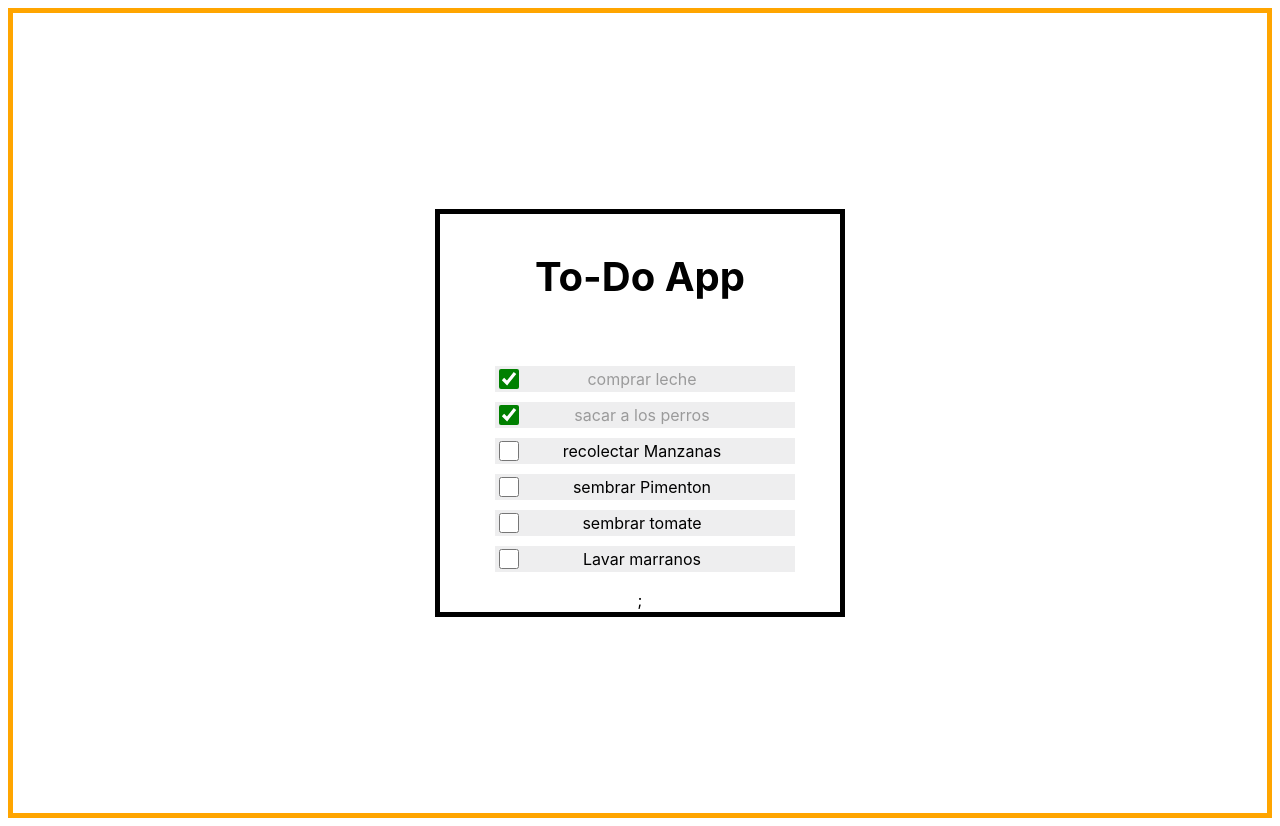
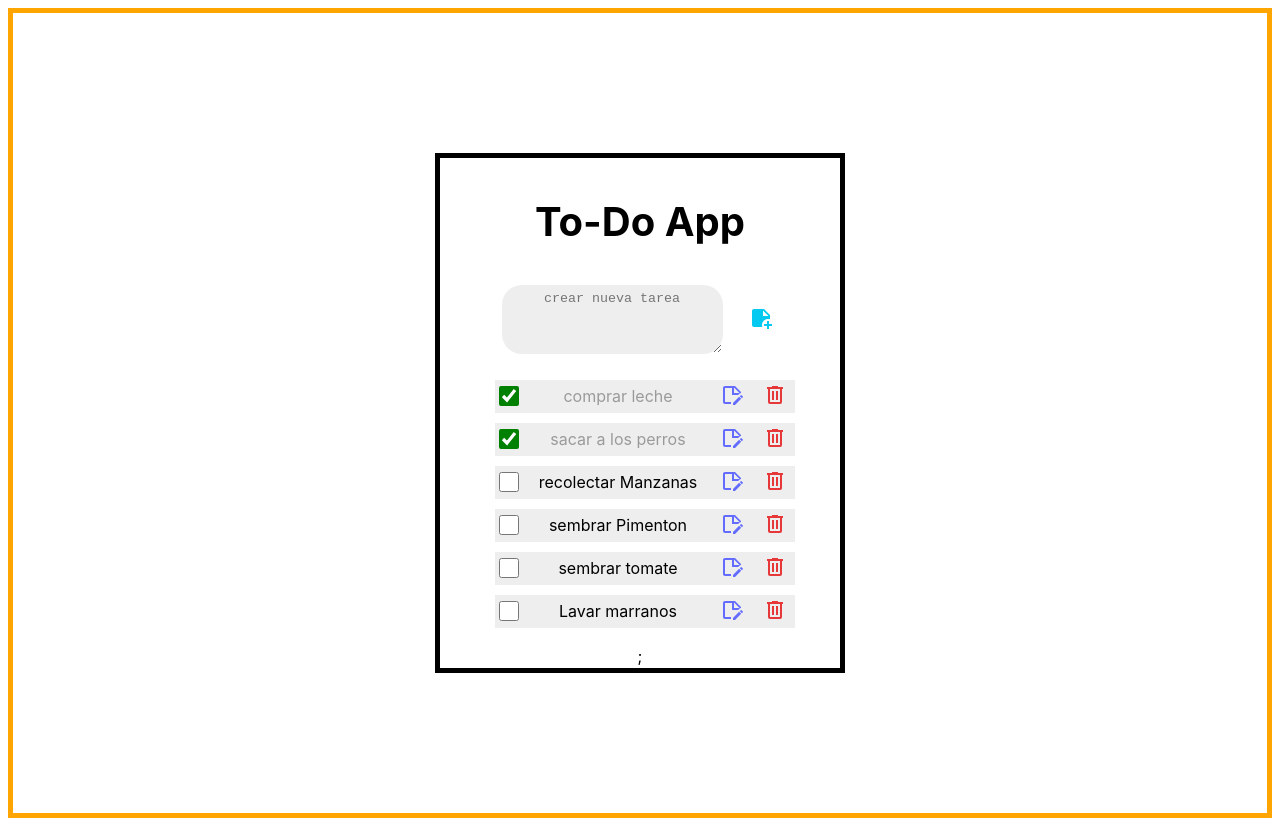
Before and after one commit to XiomaraGutierrez/LISTA-react, a React (Vite) app: page / in a window 1280 px wide. Built offline with nearby package versions, Linux system fonts and the light colour scheme.

Commit message:
frontend del proyecto integrador v1.0 complete

```diff
--- a/src/components/TaskList.jsx
+++ b/src/components/TaskList.jsx
@@ -1,9 +1,9 @@
 // import { useState } from "react";
 import Tasks from "./Task";
-// import CreateToDo from "./CreateToDo";
+import CreateToDo from "./CreateToDo";
 import "./TaskListStyle.css";
 import Icon from "@mdi/react";
-// import { mdiTrashCanOutline, mdiNoteEditOutline } from "@mdi/js";
+import { mdiTrashCanOutline, mdiNoteEditOutline } from "@mdi/js";
 
 export const TaskList = () => {
 
@@ -28,7 +28,7 @@ export const TaskList = () => {
 
         <div className="icon">
           <button className="btniconedit">
-            {/* <Icon path={mdiNoteEditOutline} size={1} color={" #646cff"} /> */}
+            <Icon path={mdiNoteEditOutline} size={1} color={" #646cff"} />
           </button>
 
           <button
@@ -37,7 +37,7 @@ export const TaskList = () => {
               borderColor: "transparent",
             }}
           >
-            {/* <Icon path={mdiTrashCanOutline} size={1} color={"#e63739"} /> */}
+            <Icon path={mdiTrashCanOutline} size={1} color={"#e63739"} />
           </button>
         </div>
       </div>
@@ -46,7 +46,7 @@ export const TaskList = () => {
 
   return (
     <div className="cardList">
-      {/* <CreateToDo /> */}
+      <CreateToDo />
       <ul>{listItems}</ul>;
     </div>
   );
```
